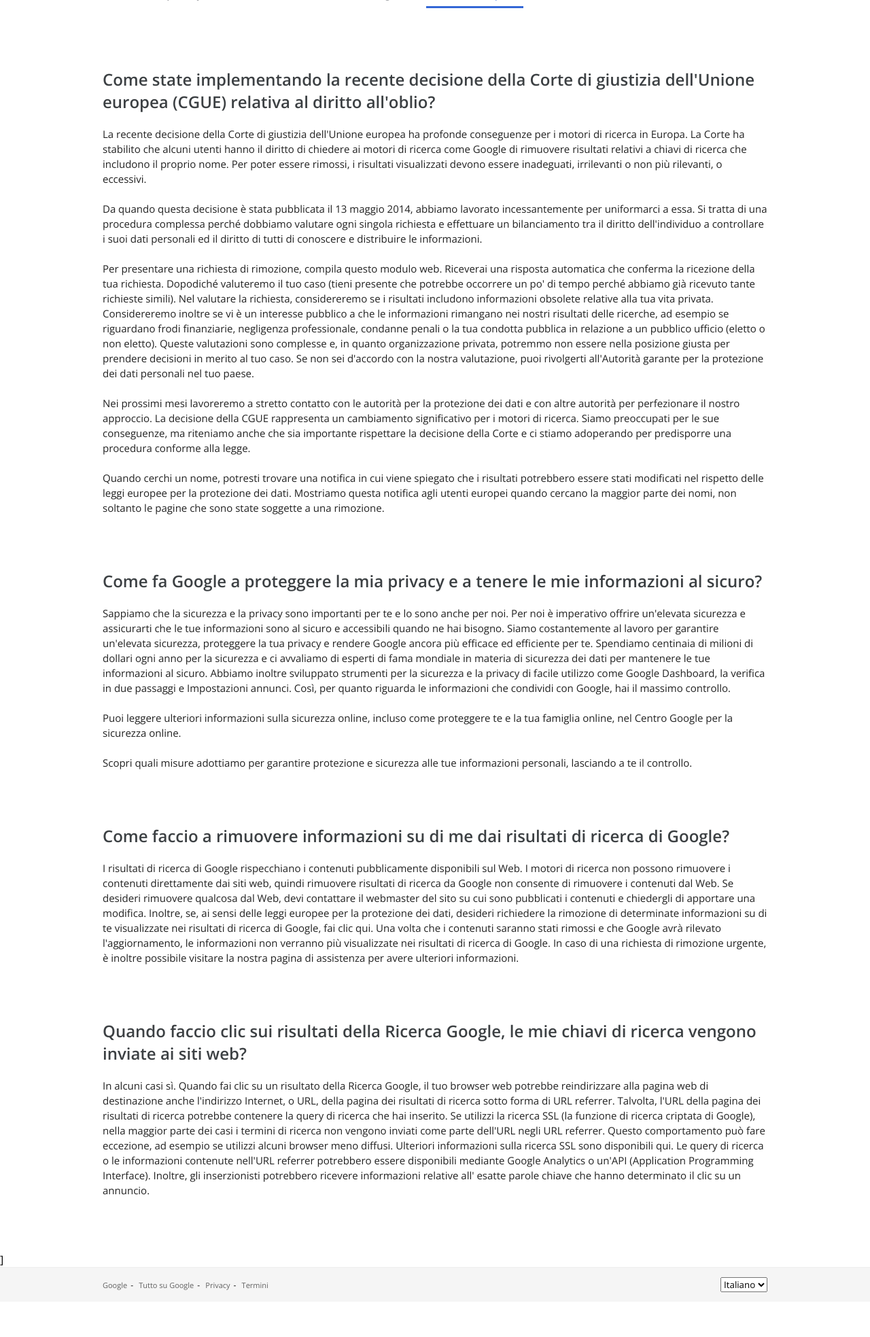
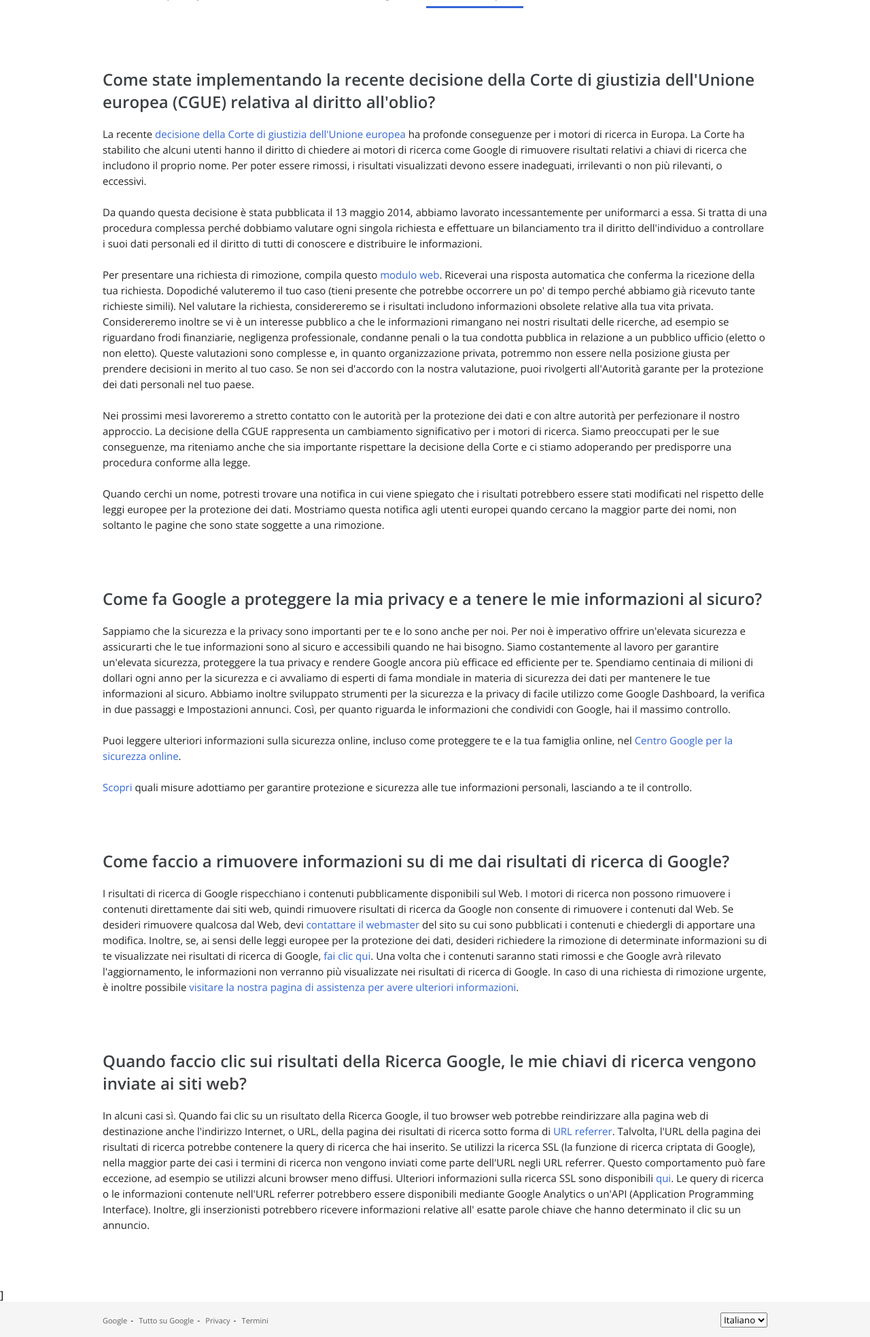
Before and after one commit to sanga2890/php-google-faq, a PHP site: page / in a window 1280 px wide. Shown: the part 100-2067 px from the top of the page at 68% size. Before the commit the page ends 2001 px from the top, so only its background shows below. Run offline with PHP 8.4, Linux system fonts and the light colour scheme.

Commit message:
added links style

```diff
--- a/index.php
+++ b/index.php
@@ -13,11 +13,11 @@ $policies = [
 
     [
         "question" => "Come state implementando la recente decisione della Corte di giustizia dell'Unione europea (CGUE) relativa al diritto all'oblio?",
-        "answer" => "La recente decisione della Corte di giustizia dell'Unione europea ha profonde conseguenze per i motori di ricerca in Europa. La Corte ha stabilito che alcuni utenti hanno il diritto di chiedere ai motori di ricerca come Google di rimuovere risultati relativi a chiavi di ricerca che includono il proprio nome. Per poter essere rimossi, i risultati visualizzati devono essere inadeguati, irrilevanti o non più rilevanti, o eccessivi.<br><br>
+        "answer" => "La recente <a href=''>decisione della Corte di giustizia dell'Unione europea</a> ha profonde conseguenze per i motori di ricerca in Europa. La Corte ha stabilito che alcuni utenti hanno il diritto di chiedere ai motori di ricerca come Google di rimuovere risultati relativi a chiavi di ricerca che includono il proprio nome. Per poter essere rimossi, i risultati visualizzati devono essere inadeguati, irrilevanti o non più rilevanti, o eccessivi.<br><br>
 
         Da quando questa decisione è stata pubblicata il 13 maggio 2014, abbiamo lavorato incessantemente per uniformarci a essa. Si tratta di una procedura complessa perché dobbiamo valutare ogni singola richiesta e effettuare un bilanciamento tra il diritto dell'individuo a controllare i suoi dati personali ed il diritto di tutti di conoscere e distribuire le informazioni.<br><br>
 
-        Per presentare una richiesta di rimozione, compila questo modulo web. Riceverai una risposta automatica che conferma la ricezione della tua richiesta. Dopodiché valuteremo il tuo caso (tieni presente che potrebbe occorrere un po' di tempo perché abbiamo già ricevuto tante richieste simili). Nel valutare la richiesta, considereremo se i risultati includono informazioni obsolete relative alla tua vita privata. Considereremo inoltre se vi è un interesse pubblico a che le informazioni rimangano nei nostri risultati delle ricerche, ad esempio se riguardano frodi finanziarie, negligenza professionale, condanne penali o la tua condotta pubblica in relazione a un pubblico ufficio (eletto o non eletto). Queste valutazioni sono complesse e, in quanto organizzazione privata, potremmo non essere nella posizione giusta per prendere decisioni in merito al tuo caso. Se non sei d'accordo con la nostra valutazione, puoi rivolgerti all'Autorità garante per la protezione dei dati personali nel tuo paese.<br><br>
+        Per presentare una richiesta di rimozione, compila questo <a href=''>modulo web</a>. Riceverai una risposta automatica che conferma la ricezione della tua richiesta. Dopodiché valuteremo il tuo caso (tieni presente che potrebbe occorrere un po' di tempo perché abbiamo già ricevuto tante richieste simili). Nel valutare la richiesta, considereremo se i risultati includono informazioni obsolete relative alla tua vita privata. Considereremo inoltre se vi è un interesse pubblico a che le informazioni rimangano nei nostri risultati delle ricerche, ad esempio se riguardano frodi finanziarie, negligenza professionale, condanne penali o la tua condotta pubblica in relazione a un pubblico ufficio (eletto o non eletto). Queste valutazioni sono complesse e, in quanto organizzazione privata, potremmo non essere nella posizione giusta per prendere decisioni in merito al tuo caso. Se non sei d'accordo con la nostra valutazione, puoi rivolgerti all'Autorità garante per la protezione dei dati personali nel tuo paese.<br><br>
 
         Nei prossimi mesi lavoreremo a stretto contatto con le autorità per la protezione dei dati e con altre autorità per perfezionare il nostro approccio. La decisione della CGUE rappresenta un cambiamento significativo per i motori di ricerca. Siamo preoccupati per le sue conseguenze, ma riteniamo anche che sia importante rispettare la decisione della Corte e ci stiamo adoperando per predisporre una procedura conforme alla legge.<br><br>
 
@@ -30,17 +30,17 @@ $policies = [
 
         Siamo costantemente al lavoro per garantire un'elevata sicurezza, proteggere la tua privacy e rendere Google ancora più efficace ed efficiente per te. Spendiamo centinaia di milioni di dollari ogni anno per la sicurezza e ci avvaliamo di esperti di fama mondiale in materia di sicurezza dei dati per mantenere le tue informazioni al sicuro. Abbiamo inoltre sviluppato strumenti per la sicurezza e la privacy di facile utilizzo come Google Dashboard, la verifica in due passaggi e Impostazioni annunci. Così, per quanto riguarda le informazioni che condividi con Google, hai il massimo controllo.<br><br>
 
-        Puoi leggere ulteriori informazioni sulla sicurezza online, incluso come proteggere te e la tua famiglia online, nel Centro Google per la sicurezza online.<br><br>
+        Puoi leggere ulteriori informazioni sulla sicurezza online, incluso come proteggere te e la tua famiglia online, nel <a href=''>Centro Google per la sicurezza online</a>.<br><br>
 
-        Scopri quali misure adottiamo per garantire protezione e sicurezza alle tue informazioni personali, lasciando a te il controllo."
+        <a href=''>Scopri</a> quali misure adottiamo per garantire protezione e sicurezza alle tue informazioni personali, lasciando a te il controllo."
     ],
     [
         "question" => "Come faccio a rimuovere informazioni su di me dai risultati di ricerca di Google?",
-        "answer" => "I risultati di ricerca di Google rispecchiano i contenuti pubblicamente disponibili sul Web. I motori di ricerca non possono rimuovere i contenuti direttamente dai siti web, quindi rimuovere risultati di ricerca da Google non consente di rimuovere i contenuti dal Web. Se desideri rimuovere qualcosa dal Web, devi contattare il webmaster del sito su cui sono pubblicati i contenuti e chiedergli di apportare una modifica. Inoltre, se, ai sensi delle leggi europee per la protezione dei dati, desideri richiedere la rimozione di determinate informazioni su di te visualizzate nei risultati di ricerca di Google, fai clic qui. Una volta che i contenuti saranno stati rimossi e che Google avrà rilevato l'aggiornamento, le informazioni non verranno più visualizzate nei risultati di ricerca di Google. In caso di una richiesta di rimozione urgente, è inoltre possibile visitare la nostra pagina di assistenza per avere ulteriori informazioni."
+        "answer" => "I risultati di ricerca di Google rispecchiano i contenuti pubblicamente disponibili sul Web. I motori di ricerca non possono rimuovere i contenuti direttamente dai siti web, quindi rimuovere risultati di ricerca da Google non consente di rimuovere i contenuti dal Web. Se desideri rimuovere qualcosa dal Web, devi <a href=''>contattare il webmaster</a> del sito su cui sono pubblicati i contenuti e chiedergli di apportare una modifica. Inoltre, se, ai sensi delle leggi europee per la protezione dei dati, desideri richiedere la rimozione di determinate informazioni su di te visualizzate nei risultati di ricerca di Google, <a href=''>fai clic qui</a>. Una volta che i contenuti saranno stati rimossi e che Google avrà rilevato l'aggiornamento, le informazioni non verranno più visualizzate nei risultati di ricerca di Google. In caso di una richiesta di rimozione urgente, è inoltre possibile <a href=''>visitare la nostra pagina di assistenza per avere ulteriori informazioni</a>."
     ],
     [
         "question" => "Quando faccio clic sui risultati della Ricerca Google, le mie chiavi di ricerca vengono inviate ai siti web?",
-        "answer" => "In alcuni casi sì. Quando fai clic su un risultato della Ricerca Google, il tuo browser web potrebbe reindirizzare alla pagina web di destinazione anche l'indirizzo Internet, o URL, della pagina dei risultati di ricerca sotto forma di URL referrer. Talvolta, l'URL della pagina dei risultati di ricerca potrebbe contenere la query di ricerca che hai inserito. Se utilizzi la ricerca SSL (la funzione di ricerca criptata di Google), nella maggior parte dei casi i termini di ricerca non vengono inviati come parte dell'URL negli URL referrer. Questo comportamento può fare eccezione, ad esempio se utilizzi alcuni browser meno diffusi. Ulteriori informazioni sulla ricerca SSL sono disponibili qui. Le query di ricerca o le informazioni contenute nell'URL referrer potrebbero essere disponibili mediante Google Analytics o un'API (Application Programming Interface). Inoltre, gli inserzionisti potrebbero ricevere informazioni relative all' esatte parole chiave che hanno determinato il clic su un annuncio."
+        "answer" => "In alcuni casi sì. Quando fai clic su un risultato della Ricerca Google, il tuo browser web potrebbe reindirizzare alla pagina web di destinazione anche l'indirizzo Internet, o URL, della pagina dei risultati di ricerca sotto forma di <a href=''>URL referrer</a>. Talvolta, l'URL della pagina dei risultati di ricerca potrebbe contenere la query di ricerca che hai inserito. Se utilizzi la ricerca SSL (la funzione di ricerca criptata di Google), nella maggior parte dei casi i termini di ricerca non vengono inviati come parte dell'URL negli URL referrer. Questo comportamento può fare eccezione, ad esempio se utilizzi alcuni browser meno diffusi. Ulteriori informazioni sulla ricerca SSL sono disponibili <a href=''>qui</a>. Le query di ricerca o le informazioni contenute nell'URL referrer potrebbero essere disponibili mediante Google Analytics o un'API (Application Programming Interface). Inoltre, gli inserzionisti potrebbero ricevere informazioni relative all' esatte parole chiave che hanno determinato il clic su un annuncio."
     ]
 ];
     // // ciclo l'array con un ciclo foreach e stampo in pagina con echo;
--- a/style.css
+++ b/style.css
@@ -90,7 +90,12 @@ main .faq p {
     font-size: 15px;
     font-weight: 400;
     color: rgba(0,0,0,0.87);
-    line-height: 22px;
+    line-height: 23px;
+}
+
+main a {
+    text-decoration: none;
+    color: #3367d6;
 }
 
 main .faq {
```
